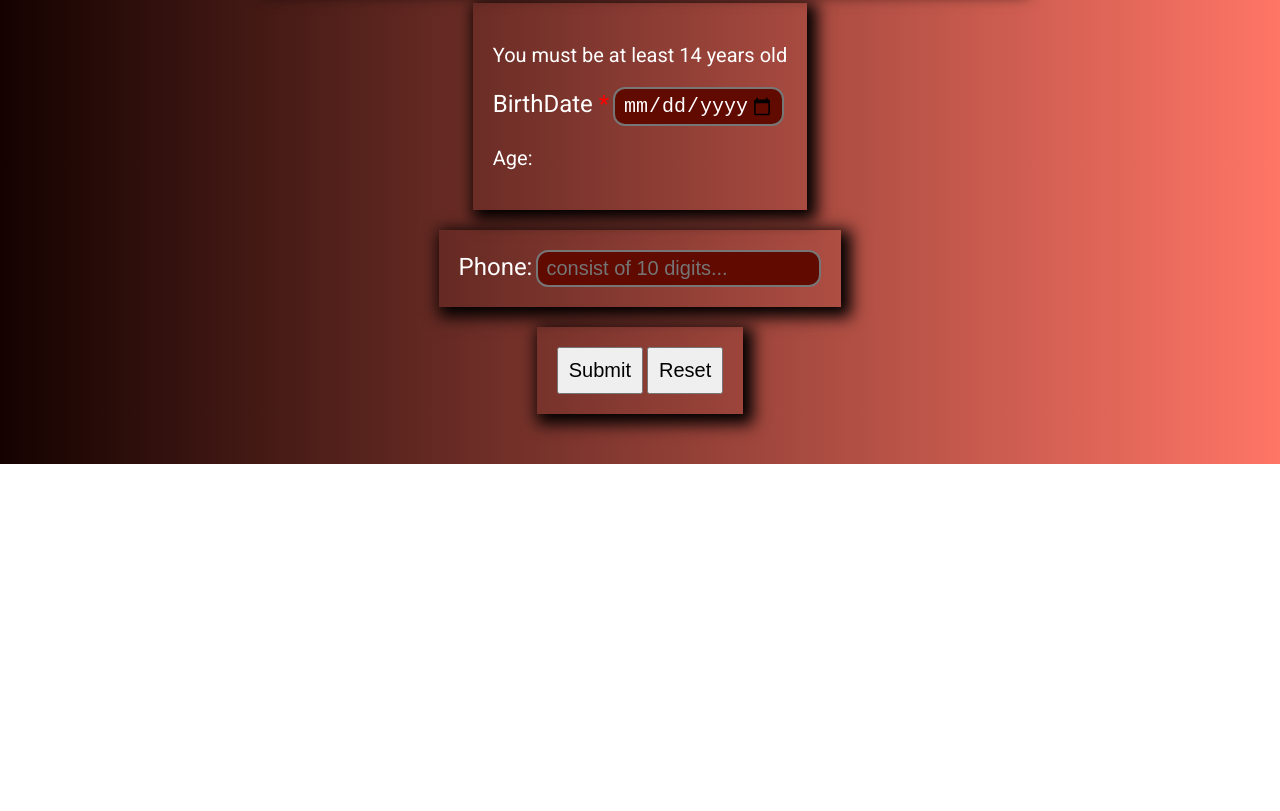
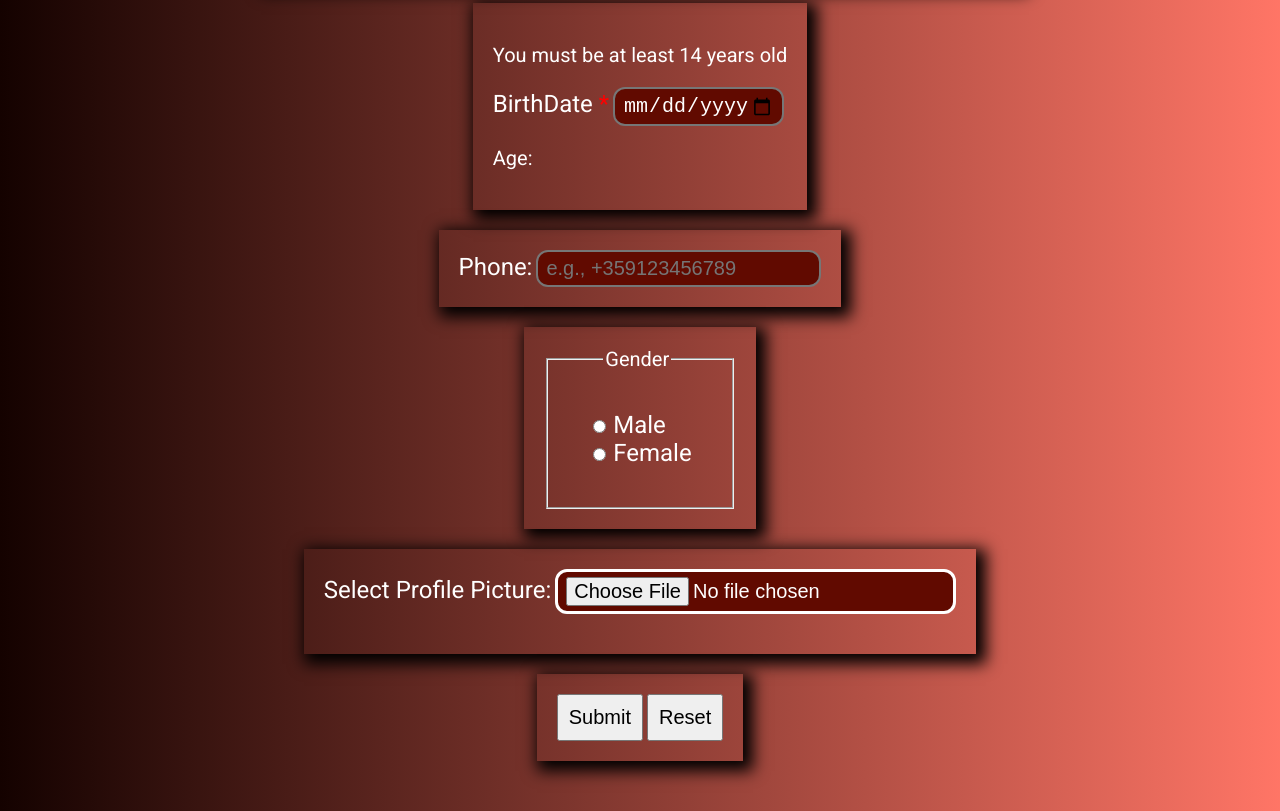
Before and after one commit to igachev/Registration-Form, a plain HTML site: page index.html in a window 1280 px wide. Shown: the part 856-1667 px from the top of the page. Before the commit the page ends 1320 px from the top, so only its background shows below. Drawn offline with Linux system fonts and the light colour scheme.

Commit message:
added gender field and file upload field

```diff
--- a/index.html
+++ b/index.html
@@ -51,7 +51,31 @@
 
         <div class="phone-field">
             <label for="phone-number">Phone:</label>
-            <input type="tel" name="phone-number" id="phone-number" pattern="[0-9]{10}" placeholder="consist of 10 digits...">
+            <input type="tel" name="phone-number" id="phone-number" pattern="([+])?[0-9]{10,12}" placeholder="e.g., +359123456789">
+        </div>
+
+        <div class="gender-field">
+
+            <fieldset>
+                <legend>Gender</legend>
+                <div>
+                    <input type="radio" name="gender" id="male" value="male">
+                <label for="male">Male</label>
+                </div>
+
+                <div>
+                    <input type="radio" name="gender" id="female" value="female">
+                <label for="female">Female</label>
+                </div>
+
+            </fieldset>
+
+        </div>
+
+        <div class="file-field">
+            <label for="profile-pic">Select Profile Picture:</label>
+            <input type="file" name="profile-pic" id="profile-pic"  accept=".jpg, .jpeg, .png">
+            <div class="preview"></div>
         </div>
 
         <div class="btns">
--- a/index.js
+++ b/index.js
@@ -6,6 +6,9 @@ const progressBar = document.querySelector('.progress-bar')
 const passwordField = document.getElementById('pass');
 const usernameField = document.getElementById('username')
 const dateField = document.getElementById('birthDate')
+const fileInput = document.querySelector('input[type=file]')
+const preview = document.querySelector('.preview')
+
 
 let alreadyIncreasedDigit = false;
 let alreadyIncreasedUpper = false;
@@ -18,6 +21,7 @@ let passwordStrengthLevel = 0;
 passwordField.addEventListener('keyup',checkPassword)
 usernameField.addEventListener('keyup',checkUsername)
 dateField.addEventListener('input',calculateAge)
+fileInput.addEventListener('change',updateImage)
 
 function checkPassword() {
     const passwordFieldValue = document.getElementById('pass').value;
@@ -195,3 +199,18 @@ function calculateAge() {
    // console.log(year);
 
 }
+
+function updateImage() {
+    while(preview.firstChild) {
+        preview.removeChild(preview.firstChild)
+    }
+
+    const currentFile = fileInput.files;
+
+    let image = document.createElement('img')
+    let text = document.createElement('p')
+    image.src = URL.createObjectURL(currentFile[0]);
+    image.width = 200
+    console.log(image);
+    preview.appendChild(image)
+}
--- a/style.css
+++ b/style.css
@@ -86,6 +86,25 @@ div p {
     padding: 20px;
 }
 
+.gender-field {
+    -webkit-box-shadow: 5px 5px 15px 5px #000000;
+    box-shadow: 5px 5px 15px 5px #000000;
+    padding: 20px;
+}
+
+.file-field {
+    -webkit-box-shadow: 5px 5px 15px 5px #000000;
+    box-shadow: 5px 5px 15px 5px #000000;
+    padding: 20px;
+}
+
+.preview {
+    display: flex;
+    align-items: center;
+    justify-content: center;
+    padding: 10px;
+}
+
 .btns {
     -webkit-box-shadow: 5px 5px 15px 5px #000000;
     box-shadow: 5px 5px 15px 5px #000000;
@@ -114,6 +133,15 @@ input:focus {
     border-color: #fff;
 }
 
+.gender-field fieldset legend {
+   margin-left: 15px;
+   font-size: 20px;
+}
+
+.gender-field fieldset {
+    padding: 40px;
+}
+
 .btns {
     margin-bottom: 50px;
 }
```
